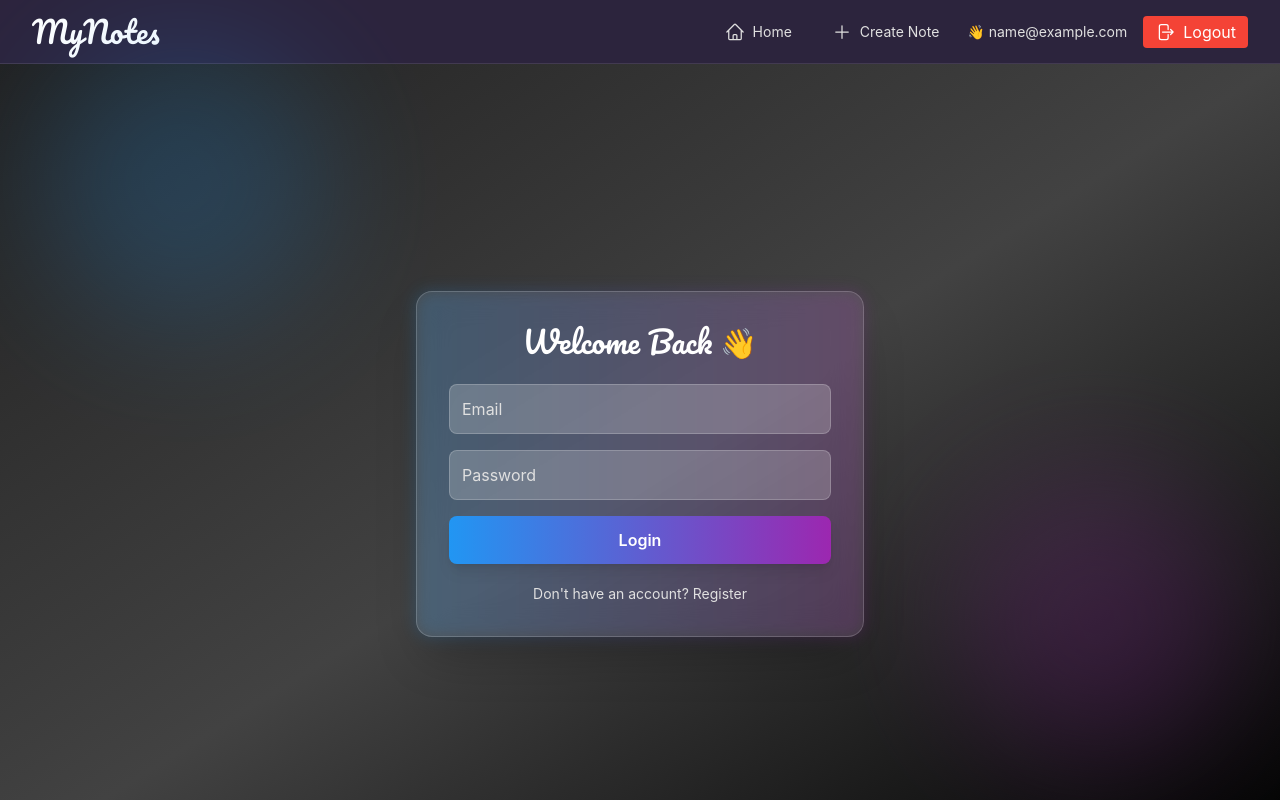
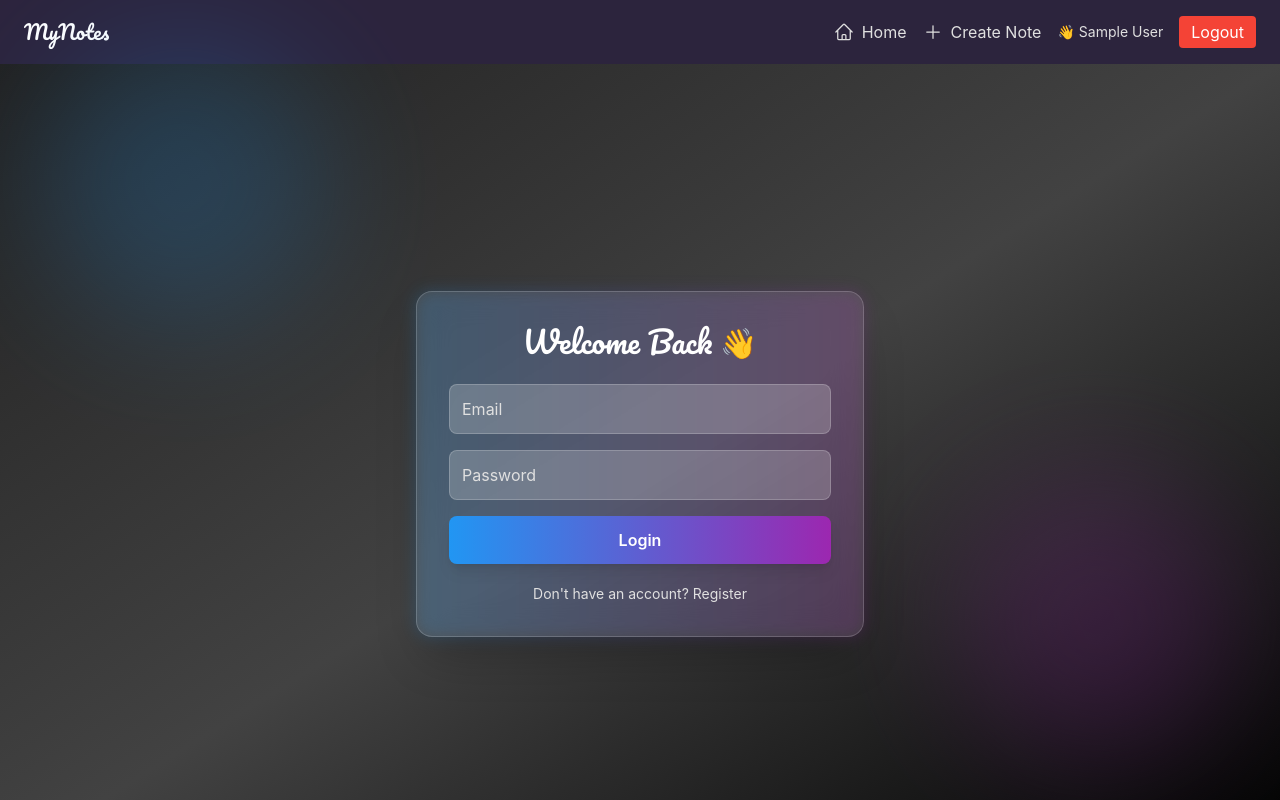
Before and after one commit to pushpanjal028/notes, a React (Create React App) app in the folder frontend/: page /auth in a window 1280 px wide. Shown: the top 800 px of the page. Built offline with nearby package versions, Linux system fonts and the light colour scheme; sample sign-in values are in the browser's storage.

Commit message:
fINALYYYYYYYYYY

```diff
--- a/frontend/src/components/Navbar.jsx
+++ b/frontend/src/components/Navbar.jsx
@@ -1,35 +1,30 @@
 import { Disclosure, DisclosureButton, DisclosurePanel } from "@headlessui/react";
 import {
-  Bars3Icon,
-  XMarkIcon,
+
   HomeIcon,
   PlusIcon,
-  ArrowRightOnRectangleIcon,
 } from "@heroicons/react/24/outline";
 import { Link, useNavigate } from "react-router-dom";
 import { jwtDecode } from "jwt-decode";
 import { useState, useEffect } from "react";
 
 const navigation = [
-  { name: "Home", href: "/Home", icon: HomeIcon },
-  { name: "Create Note", href: "/CreateNote", icon: PlusIcon },
+  { name: "Home", href: "/", icon: HomeIcon },
+  { name: "Create Note", href: "/create", icon: PlusIcon },
 ];
 
 export default function Navbar() {
   const navigate = useNavigate();
 
-  const [token, setToken] = useState(null);
   const [user, setUser] = useState(null);
 
-  // 🔥 keep navbar in sync with login/logout
+  // 🔥 run on mount + every refresh
   useEffect(() => {
-  const updateAuth = () => {
-    const t = localStorage.getItem("token");
-    setToken(t);
+    const token = localStorage.getItem("token");
 
-    if (t) {
+    if (token) {
       try {
-        const decoded = jwtDecode(t);
+        const decoded = jwtDecode(token);
         setUser(decoded);
       } catch {
         setUser(null);
@@ -37,58 +32,34 @@ export default function Navbar() {
     } else {
       setUser(null);
     }
-  };
-
-  updateAuth();
-
-  window.addEventListener("authChanged", updateAuth); // 🔥 change
-
-  return () => window.removeEventListener("authChanged", updateAuth);
   }, []);
 
   const logout = () => {
     localStorage.removeItem("token");
-  window.dispatchEvent(new Event("storage")); // 🔥 update navbar
-  navigate("/Home");
+    setUser(null); // 🔥 instantly remove user
+    navigate("/");
   };
 
   return (
-    <Disclosure
-      as="nav"
-      className="relative bg-gray-800/50 after:pointer-events-none after:absolute after:inset-x-0 after:bottom-0 after:h-px after:bg-white/10"
-    >
+    <Disclosure as="nav" className="bg-gray-800/50">
       {({ open }) => (
         <>
-          <div className="mx-auto max-w-7xl px-2 sm:px-6 lg:px-8">
-            <div className="relative flex h-16 items-center justify-between">
-
-              {/* Mobile Button */}
-              <div className="absolute inset-y-0 left-0 flex items-center sm:hidden">
-                <DisclosureButton className="p-2 text-gray-400 hover:text-white">
-                  {open ? (
-                    <XMarkIcon className="h-6 w-6" />
-                  ) : (
-                    <Bars3Icon className="h-6 w-6" />
-                  )}
-                </DisclosureButton>
-              </div>
+          <div className="flex h-16 items-center justify-between px-6">
 
             {/* Logo */}
-              <div className="flex flex-1 items-center justify-center sm:justify-start">
-                <span className="text-white font-[Pacifico] text-xl sm:text-2xl lg:text-3xl">
+            <span className="text-white font-[Pacifico] text-xl">
               MyNotes
             </span>
-              </div>
 
             {/* Desktop Menu */}
-              <div className="hidden sm:flex ml-auto items-center gap-4">
+            <div className="hidden sm:flex items-center gap-4 ml-auto">
               {navigation.map((item) => {
                 const Icon = item.icon;
                 return (
                   <Link
                     key={item.name}
                     to={item.href}
-                      className="flex items-center gap-2 text-gray-300 hover:bg-white/5 hover:text-white rounded-md px-3 py-2 text-sm"
+                    className="flex items-center gap-2 text-gray-300 hover:text-white"
                   >
                     <Icon className="h-5 w-5" />
                     {item.name}
@@ -97,34 +68,32 @@ export default function Navbar() {
               })}
 
               {/* 👤 User + Logout */}
-                {token && (
+              {user && (
                 <div className="flex items-center gap-4">
                   <span className="text-sm text-gray-300">
-                      👋 {user?.email || user?.id?.slice(0, 6)}
+                    👋 {user?.name}
                   </span>
 
                   <button
                     onClick={logout}
-                      className="flex items-center gap-2 bg-red-500 hover:bg-red-600 px-3 py-1 rounded text-white"
+                    className="bg-red-500 px-3 py-1 rounded text-white"
                   >
-                      <ArrowRightOnRectangleIcon className="h-5 w-5" />
                     Logout
                   </button>
                 </div>
               )}
             </div>
           </div>
-          </div>
 
-          {/* Mobile Menu */}
-          <DisclosurePanel className="sm:hidden px-2 pt-2 pb-3 space-y-1">
+          {/* Mobile */}
+          <DisclosurePanel className="sm:hidden px-4 pb-3 space-y-2">
             {navigation.map((item) => {
               const Icon = item.icon;
               return (
                 <Link
                   key={item.name}
                   to={item.href}
-                  className="flex items-center gap-2 text-gray-300 hover:bg-white/5 hover:text-white px-3 py-2 rounded-md"
+                  className="flex items-center gap-2 text-gray-300"
                 >
                   <Icon className="h-5 w-5" />
                   {item.name}
@@ -132,13 +101,11 @@ export default function Navbar() {
               );
             })}
 
-            {/* Mobile Logout */}
-            {token && (
+            {user && (
               <button
                 onClick={logout}
-                className="w-full flex items-center gap-2 bg-red-500 text-white px-3 py-2 rounded-md"
+                className="w-full bg-red-500 text-white px-3 py-2 rounded"
               >
-                <ArrowRightOnRectangleIcon className="h-5 w-5" />
                 Logout
               </button>
             )}
--- a/frontend/src/pages/Auth.jsx
+++ b/frontend/src/pages/Auth.jsx
@@ -37,8 +37,9 @@ export default function Auth() {
 
       if (isLogin) {
         localStorage.setItem("token", data.token);
-        window.dispatchEvent(new Event("authChanged")); // 🔥 navbar update
-        navigate("/create");
+        window.dispatchEvent(new Event("authChanged"));
+        window.location.reload();
+        navigate("/CreateNote");
       } else {
         alert("Registered successfully!");
         setIsLogin(true);
```
Lines whose indentation alone changed are shown as unchanged.
